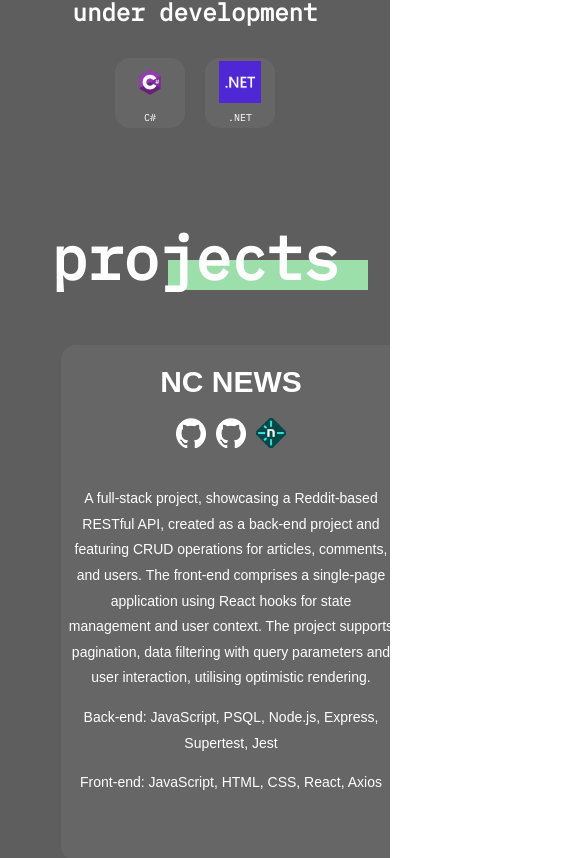
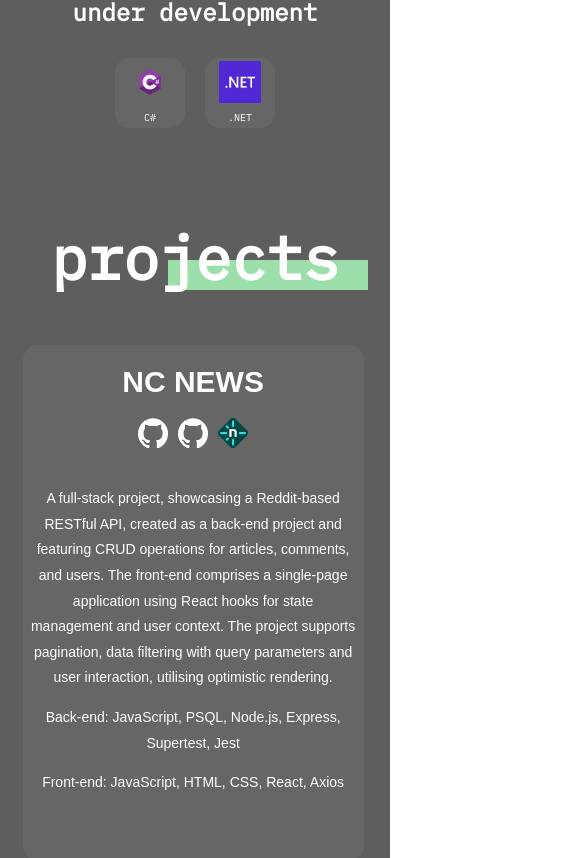
Before and after one commit to darinaJur/portfolio, a Next.js app: page / in a window 390 px wide. Shown: the part 2386-3244 px from the top of the page, 585 px wide, since content can reach past the window. Built offline with nearby package versions, Linux system fonts and the light colour scheme; a web font is replaced by a local one.

Commit message:
change breakpoint of slider

```diff
--- a/src/app/components/Projects/Projects.js
+++ b/src/app/components/Projects/Projects.js
@@ -76,7 +76,7 @@ export default function Projects({ font }) {
     slidesToScroll: 1,
     responsive: [
       {
-        breakpoint: 390,
+        breakpoint: 768,
         settings: {
           slidesToShow: 1,
           slidesToScroll: 1,
--- a/src/app/components/Projects/projects.scss
+++ b/src/app/components/Projects/projects.scss
@@ -7,11 +7,10 @@
   align-items: center;
   text-align: left;
   position: relative;
-  overflow: visible;
+  overflow: hidden;
 }
 
 .projects-container {
-  overflow: visible;
   align-items: flex-start;
   margin-bottom: 0rem;
   width: 1100px;
@@ -44,6 +43,10 @@
   }
 }
 
+.slick-track {
+  padding: 0rem 2.6rem;
+}
+
 @media (max-width: 768px) {
   .projects-page {
     padding: 0;
@@ -51,7 +54,6 @@
     align-items: center;
     justify-content: center;
     text-align: center;
-    // overflow: hidden;
 
     h1 {
       font-size: 60px;
@@ -62,15 +64,13 @@
       margin-top: 5rem;
 
       .slick-list {
-        // overflow: hidden;
+        overflow: hidden;
         margin-left: 21rem;
       }
+    }
+  }
 
-      .slick-track {
-        // padding: 0 1rem;
-        margin-left: 5rem;
-      }
-    }
-
+  .slick-dots {
+    overflow: visible;
   }
 }
```
